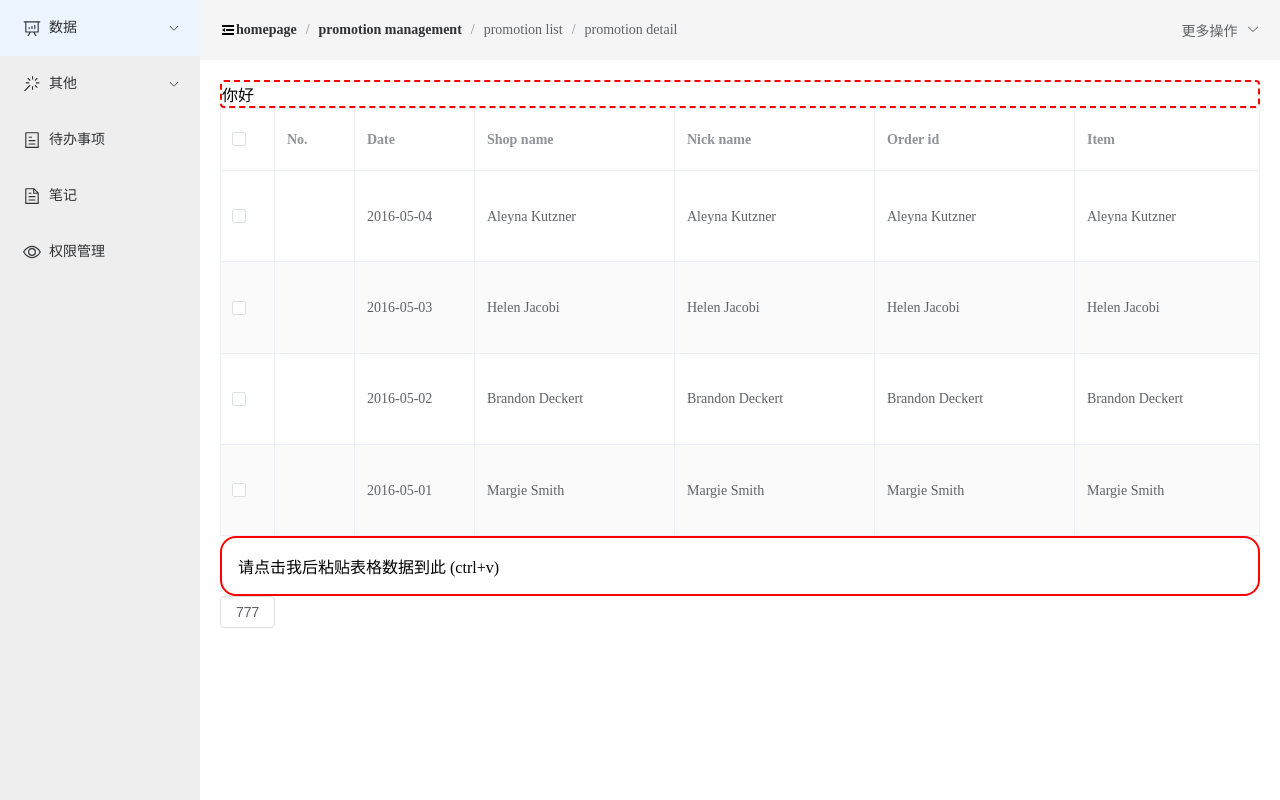
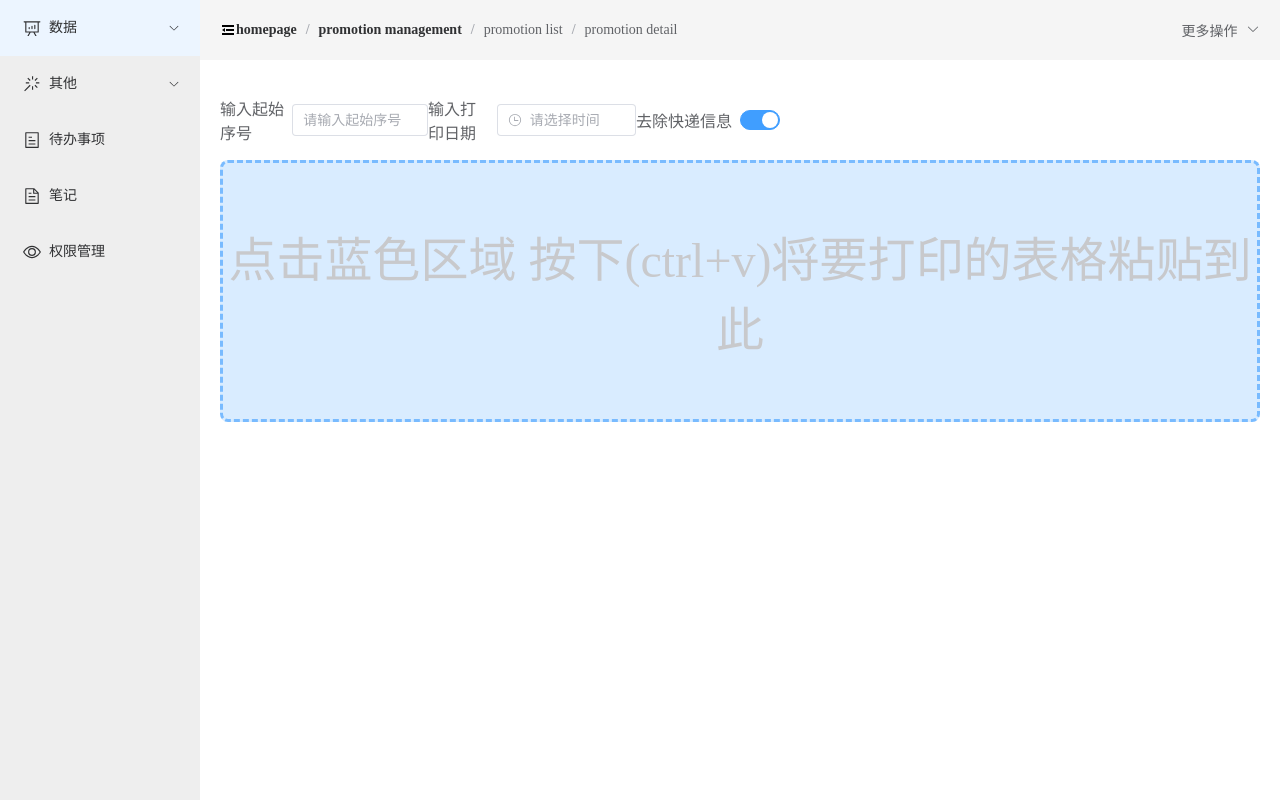
Before and after one commit to leexiang911/printer, a Vue app: page /print in a window 1280 px wide. Built offline with nearby package versions, Linux system fonts and the light colour scheme.

Commit message:
更新表格结构

```diff
--- a/components.d.ts
+++ b/components.d.ts
@@ -15,16 +15,20 @@ declare module 'vue' {
     ElBreadcrumbItem: typeof import('element-plus/es')['ElBreadcrumbItem']
     ElButton: typeof import('element-plus/es')['ElButton']
     ElContainer: typeof import('element-plus/es')['ElContainer']
+    ElDatePicker: typeof import('element-plus/es')['ElDatePicker']
     ElDropdown: typeof import('element-plus/es')['ElDropdown']
     ElDropdownItem: typeof import('element-plus/es')['ElDropdownItem']
     ElDropdownMenu: typeof import('element-plus/es')['ElDropdownMenu']
     ElHeader: typeof import('element-plus/es')['ElHeader']
     ElIcon: typeof import('element-plus/es')['ElIcon']
+    ElInput: typeof import('element-plus/es')['ElInput']
+    ElInputNumber: typeof import('element-plus/es')['ElInputNumber']
     ElMain: typeof import('element-plus/es')['ElMain']
     ElMenu: typeof import('element-plus/es')['ElMenu']
     ElMenuItem: typeof import('element-plus/es')['ElMenuItem']
     ElScrollbar: typeof import('element-plus/es')['ElScrollbar']
     ElSubMenu: typeof import('element-plus/es')['ElSubMenu']
+    ElSwitch: typeof import('element-plus/es')['ElSwitch']
     ElTable: typeof import('element-plus/es')['ElTable']
     ElTableColumn: typeof import('element-plus/es')['ElTableColumn']
     Empty: typeof import('./src/components/Empty.vue')['default']
--- a/src/components/Table.vue
+++ b/src/components/Table.vue
@@ -5,7 +5,7 @@
 -->
 <script setup lang="ts">
 import type { tableType } from '@/ctrl/data'
-import { defineComponent, ref } from 'vue'
+import { defineEmits, ref } from 'vue'
 interface User {
   date: string
   name: string
@@ -46,23 +46,24 @@ const handleEdit = (index: number, row: User) => {
 const handleDelete = (index: number, row: User) => {
   console.log(index, row)
 }
+const emit = defineEmits(['sendData'])
 </script>
 
 <template>
-  <el-table :data="tableData" style="width: 100%" stripe border>
+  <el-table :data="props.tableArr" style="width: 100%" stripe border>
     <el-table-column type="selection" width="55" />
     <el-table-column property="" label="No." width="80" />
     <el-table-column label="Date" width="120">
       <template #default="scope">{{ scope.row.date }}</template>
     </el-table-column>
-    <el-table-column property="name" label="Shop name" width="200" />
-    <el-table-column property="name" label="Nick name" width="200" />
-    <el-table-column property="name" label="Order id" width="200" />
-    <el-table-column property="name" label="Item" width="200" />
+    <el-table-column property="shopName" label="Shop name" width="200" />
+    <el-table-column property="nickName" label="Nick name" width="200" />
+    <el-table-column property="orderId" label="Order id" width="200" />
+    <el-table-column property="item" label="Item" width="200" />
 
-    <el-table-column property="name" label="Tracking number" width="200" />
+    <el-table-column property="trackingNumber" label="Tracking number" width="200" />
 
-    <el-table-column property="address" label="Remark" width="240" show-overflow-tooltip />
+    <el-table-column property="action" label="Action" width="240" show-overflow-tooltip />
 
     <el-table-column label="Operations">
       <template #default="scope">
--- a/src/views/HomeView.vue
+++ b/src/views/HomeView.vue
@@ -2,78 +2,133 @@
 import { ref, h } from 'vue'
 import Empty from '@/components/Empty.vue'
 import Teble from '@/components/Table.vue'
+import type { tableType } from '@/ctrl/data'
 
-let startNumber = 789
-
-interface cellsDataType {
-  storeName: string // 店铺名字
-  nickName: string //买家昵称
-  index: number // 序号
-  trackingNumber: number //快递单号
-  date: string // 日期
-  action: '反厂' | '入库' | ''
-}
-
-const tableArrData = ref<cellsDataType[]>([])
+let startNumber = ref('')
+let value1 = ref('')
+let toggle = ref(true)
+const tableArrData = ref<tableType[]>([])
 
 const pasetHandle = (event: { clipboardData: any }) => {
   tableArrData.value = [] // 清空数据
   const clipboardData = event.clipboardData
-  let pastedData = clipboardData.getData('text')
+  let pastedData = clipboardData.getData('text') as string
   pastedData = pastedData.replace(/\r/g, '') // 去除所有的 \r
   const rows = pastedData.split('\n') //  得到所有的行
-  if (rows.length === 1) {
+  if (rows.length === 0) {
     return
   }
+
+  // 这里用foreach比较好
+  rows.forEach((item, index, arr) => {
+    const cells = item.split('\t').filter((i) => i !== '')
+    console.log(cells)
+    const obj: tableType = {
+      action: cells[11],
+      Nub: '0',
+      date: cells[0],
+      shopName: cells[1],
+      nickName: cells[2],
+      orderId: cells[3],
+      item: cells[4],
+      remark: '',
+      trackingNumber: cells[9]
+    }
+    tableArrData.value[index] = obj
+  })
+  // @ts-ignore
   ElMessage.success('粘贴成功')
-
-
-  for (const text of rows) {
-    let cells = text.split('\t')
-    const filteredArr = cells.filter(item => item !== "");
-    console.log(filteredArr)
-    if (filteredArr.length == 0) {
-      return;
-    }
-    let storeName: string = cells[1].replace('墨书', 'M').replace('炫亮', 'X');
-
-
-    tableArrData.value.push({
-      index: startNumber++,
-      nickName: cells[0],
-      storeName: storeName,
-      action: ''
-    })
-  }
-  console.log(tableArrData.value)
 }
 
 const openVn = () => {
+  // @ts-ignore
   ElMessage({
     message: h('p', { style: 'line-height: 1; font-size: 14px' }, [
       h('span', null, 'Message can be '),
       h('i', { style: 'color: teal' }, 'VNode')
     ])
   })
-  // let html = document.getElementsByTagName('html')[0]
-  // html.classList.add('dark')
 }
 </script>
 
 <template>
   <main>
-    <Empty title="你好" />
-    <Teble />
-    <div class="copy_scope" @paste.self="pasetHandle">请点击我后粘贴表格数据到此 (ctrl+v)</div>
+    <div class="ctrlInput">
+      <p class="inputItem">
+        <label for="startNum">输入起始序号</label>
+        <el-input
+          type="number"
+          v-model="startNumber"
+          min="0"
+          id="startNum"
+          placeholder="请输入起始序号"
+        />
+      </p>
 
-    <el-button @click="openVn">777</el-button>
+      <p class="inputItem">
+        <label for="selectDate">输入打印日期</label>
+        <el-date-picker id="selectDate" v-model="value1" type="datetime" placeholder="请选择时间" />
+      </p>
+
+      <p class="inputItem">
+        <label for="wuliuToggle">去除快递信息</label>
+        <el-switch id="wuliuToggle" v-model="toggle" />
+      </p>
+    </div>
+
+    <div v-show="tableArrData.length === 0" class="copy_scope" @paste.stop="pasetHandle">
+      <p class="title">点击蓝色区域 按下(ctrl+v)将要打印的表格粘贴到此</p>
+    </div>
+
+    <Teble v-show="tableArrData.length !== 0" :table-arr="tableArrData" />
+
+    <!-- <el-button @click="openVn">777</el-button> -->
   </main>
 </template>
 
 <style scoped>
 .copy_scope {
-  border: 2px solid red;
-  border-radius: 1rem;
-  padding: 1rem;
+  border-radius: 0.5rem;
+  padding: 0.5rem 0;
+  color: #79bbff;
+  cursor: pointer;
+  height: 20%;
+  border: 3px #79bbff dashed;
+  background-color: #d9ecff;
+  text-align: center;
+  display: flex;
+  align-items: center;
+  justify-content: center;
+  height: 30vh;
+  font-size: 3rem;
+  flex-direction: column;
+
+  .title {
+    color: #c8c9cc;
+    transition: all 0.5s;
+  }
+  &:hover {
+    .title {
+      color: #79bbff;
+    }
+  }
+}
+
+.ctrlInput {
+  padding-top: 1rem;
+  padding-bottom: 1rem;
+  display: grid;
+  grid-template-columns: 20% 20% 20%;
+}
+.inputItem {
+  display: flex;
+  align-items: center;
+  label {
+    padding-right: 0.5rem;
+    color: #606266;
+  }
+}
+.el-input {
+  width: auto;
 }
 </style>
```
